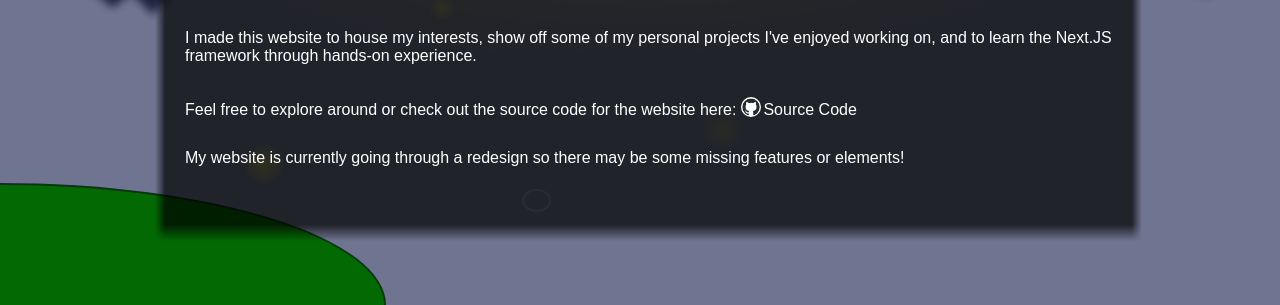
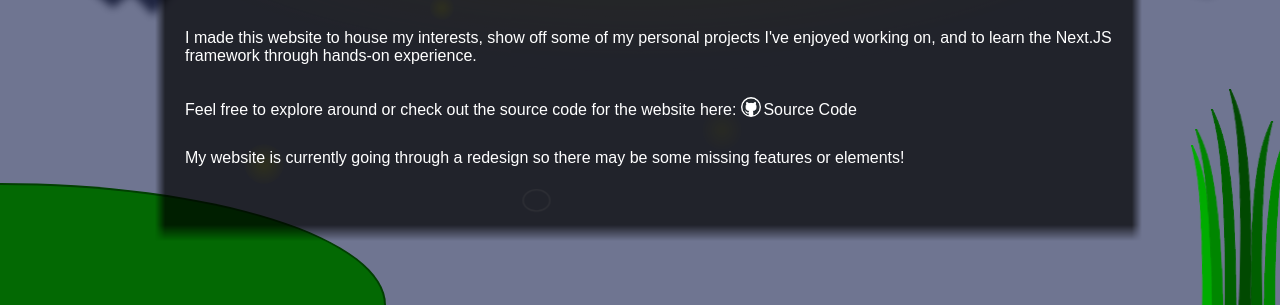
Before and after one commit to nyoon8360/mywebsite, a Next.js app: page / in a window 1280 px wide. Shown: the part 495-800 px from the top of the page. Built offline with nearby package versions, Linux system fonts and the light colour scheme.

Commit message:
added grass foliage to bottom right of layout

```diff
--- a/components/headerTab.js
+++ b/components/headerTab.js
@@ -44,7 +44,6 @@ export default function headerTab({destinationPath, expandCircleFunction, disabl
     const [transitionX, setTransitionX] = useTransitionXContext();
     const [transitionY, setTransitionY] = useTransitionYContext();
     const [isTabClicked, setIsTabClicked] = useState(false);
-    const router = useRouter();
 
     function handleTabClicked(event) {
         let currentTarget = event.currentTarget;
@@ -52,6 +51,7 @@ export default function headerTab({destinationPath, expandCircleFunction, disabl
         currentTarget.children[2].style.top = '100vh';
         currentTarget.children[2].style.visibility = 'visible';
 
+        setIsTabClicked(true);
         setTransitionY(currentTarget.offsetTop + 15);
         setTransitionX(currentTarget.offsetLeft + (parseInt(getComputedStyle(currentTarget).width)/2));
     }
@@ -63,6 +63,7 @@ export default function headerTab({destinationPath, expandCircleFunction, disabl
         expandCircleFunction(destinationPath);
     }
 
+    if (!isTabClicked) {
         return (
             <div className={styles.mainContainer} onMouseEnter={disabled ? null : tabMouseEnterEvent} onMouseLeave={disabled ? null :tabMouseLeaveEvent} onClick={disabled ? null : handleTabClicked} style={disabled ? {cursor: 'default'} : null}>
                 <div className={styles.tab}>
@@ -79,4 +80,23 @@ export default function headerTab({destinationPath, expandCircleFunction, disabl
                 <Image className={styles.rainDrop} src={raindrop} height={30} width={30} alt='raindrop' onTransitionEnd={handleRaindropTransitionEnd}/>
             </div>
         )
+    } else {
+        return (
+            <div className={styles.mainContainer} style={{cursor: 'default'}}>
+                <div className={styles.tab}>
+                    {children}
+                </div>
+                <div className={styles.cloudContainer}>
+                    <div className={`${styles.cloudCircle}`} style={{transform: "translate(-40px, -2px)", opacity: "1"}}/>
+                    <div className={`${styles.cloudCircle}`} style={{transform: "translate(40px, -2px)", opacity: "1"}}/>
+                    <div className={`${styles.cloudCircle}`} style={{transform: "translate(-12px, -14px)", opacity: "1"}}/>
+                    <div className={`${styles.cloudCircle}`} style={{transform: "translate(16px, -16px)", opacity: "1"}}/>
+                    <div className={`${styles.cloudCircle}`} style={{transform: "translate(-12px, 10px)", opacity: "1"}}/>
+                    <div className={`${styles.cloudCircle}`} style={{transform: "translate(14px, 8px)", opacity: "1"}}/>
+                </div>
+                <Image className={styles.rainDrop} src={raindrop} height={30} width={30} alt='raindrop' onTransitionEnd={handleRaindropTransitionEnd}/>
+            </div>
+        )
     }
+
+}
--- a/components/layout.js
+++ b/components/layout.js
@@ -176,8 +176,6 @@ export default function Layout({ children }) {
 
         fireflyWingsElement.style.left = `${newLocation}vw`;
         fireflyWingsElement.style.transitionDuration = `${randomDuration}s`;
-
-        console.log(`New path: ${newLocation}vw in ${randomDuration} seconds. MA: ${randomMovementAmount}`);
     }
 
     //give firefly a new random vertical path
@@ -197,8 +195,6 @@ export default function Layout({ children }) {
 
         fireflyElement.style.top = `${newLocation}vh`;
         fireflyElement.style.transitionDuration = `${randomDuration}s`;
-
-        console.log(`New path: ${newLocation}vh in ${randomDuration} seconds`);
     }
 
     //===============
@@ -306,8 +302,13 @@ export default function Layout({ children }) {
                         </div>
                     </div>
 
-                    <div className={styles.folliage}>
-
+                    <div className={styles.foliage}>
+                        <div className={`${styles.baseGrassBlade} ${styles.grassBladeLeftBend}`} style={{left: '17vh', bottom: '-10vh', animationDelay: '-9s', backgroundColor: 'rgb(0, 172, 0)', zIndex: '1'}}/>
+                        <div className={`${styles.baseGrassBlade} ${styles.grassBladeLeftBend}`} style={{left: '13.5vh', bottom: '-7vh', animationDelay: '-4s', backgroundColor: 'rgb(0, 134, 0)', zIndex: '1'}}/>
+                        <div className={`${styles.baseGrassBlade} ${styles.grassBladeLeftBend}`} style={{left: '10vh', bottom: '-5vh', animationDelay: '-7s', backgroundColor: 'rgb(0, 95, 0)', zIndex: '2'}}/>
+                        <div className={`${styles.baseGrassBlade} ${styles.grassBladeLeftBend}`} style={{left: '6.7vh',bottom: '-3vh', backgroundColor: 'rgb(1, 73, 1)', zIndex: '3'}}/>
+                        <div className={`${styles.baseGrassBlade} ${styles.grassBladeRightBend}`} style={{left: '8.5vh',bottom: '-6vh', animationDelay: '-5s', backgroundColor: 'rgb(0, 95, 0)', zIndex: '2'}}/>
+                        <div className={`${styles.baseGrassBlade} ${styles.grassBladeRightBend}`} style={{left: '5vh',bottom: '-8vh', animationDelay: '-2s', backgroundColor: 'rgb(0, 134, 0)', zIndex: '1'}}/>
                     </div>
 
                     <div className={styles.shoreContainer}>
--- a/components/layout.module.css
+++ b/components/layout.module.css
@@ -506,6 +506,60 @@ BACKGROUND ELEMENTS STYLING
     mask-size: max(100px, 30vw) max(100px, 30vw);
 }
 
+/*Foliage*/
+.foliage {
+    display: flex;
+    position: fixed;
+    bottom: 0;
+    right: 0;
+}
+
+.baseGrassBlade {
+    position: relative;
+    height: 30vh;
+    width: 5vh;
+
+    bottom: -5vh;
+    mask-image: url('/images/masks/grassBladeMask.png');
+    mask-size: 5vh 30vh;
+
+    transform-origin: 1.25vh 30vh;
+
+    animation: swayGrassLeftBend 10s ease-in-out 0s infinite forwards;
+}
+
+.grassBladeLeftBend {
+    animation: swayGrassLeftBend 10s ease-in-out 0s infinite forwards;
+}
+
+.grassBladeRightBend {
+    animation: swayGrassRightBend 10s ease-in-out 0s infinite forwards;
+}
+
+@keyframes swayGrassLeftBend {
+    0% {
+        transform: rotate(-1deg) translateY(1vh);
+    }
+    50% {
+        transform: rotate(1deg);
+    }
+    100% {
+        transform: rotate(-1deg) translateY(1vh);
+    }
+}
+
+@keyframes swayGrassRightBend {
+    0% {
+        transform: rotate(-1deg) translateY(1vh) scaleX(-1);
+    }
+    50% {
+        transform: rotate(1deg) scaleX(-1);
+    }
+    100% {
+        transform: rotate(-1deg) translateY(1vh) scaleX(-1);
+    }
+}
+
 /*Lilypad with Lotus*/
 
 .maximizeButtonContainer {
```
Also changed, not shown: public/images/masks/grassBladeMask.png (added). Lines whose indentation alone changed are shown as unchanged.
